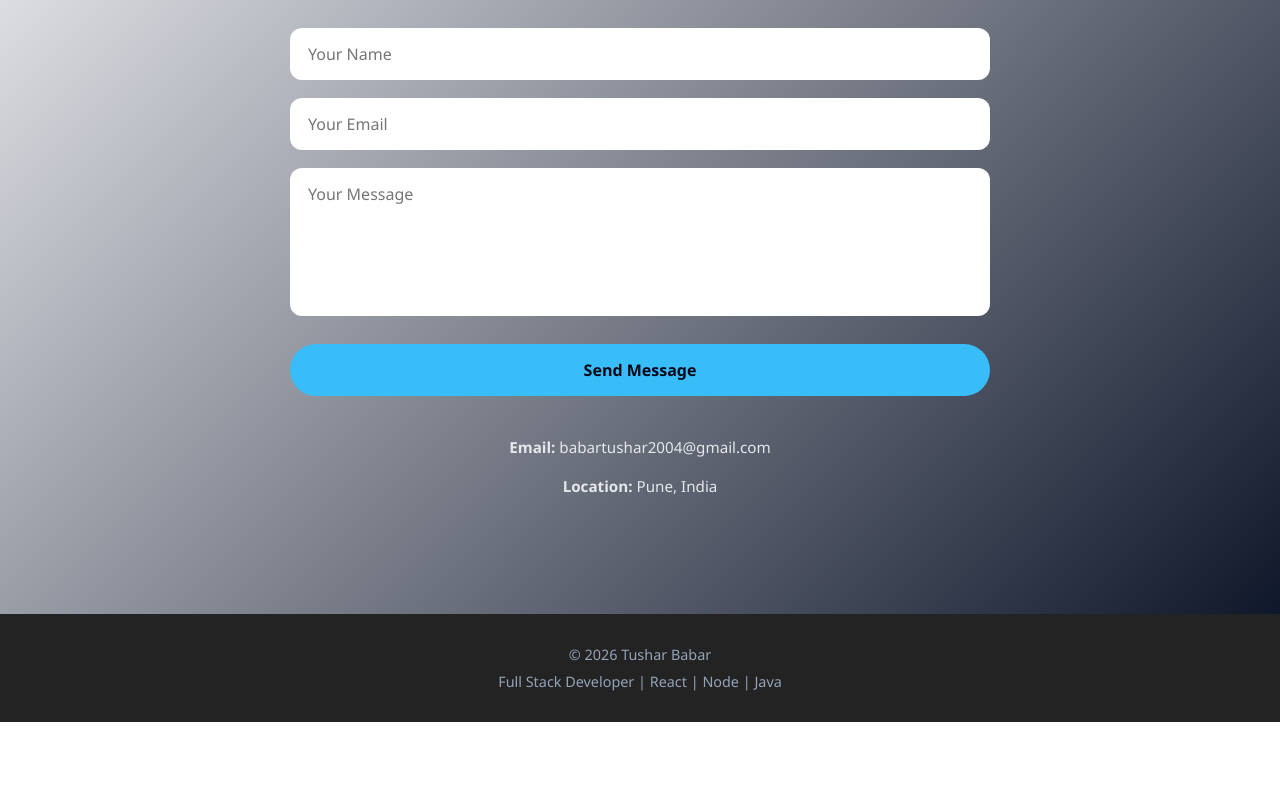
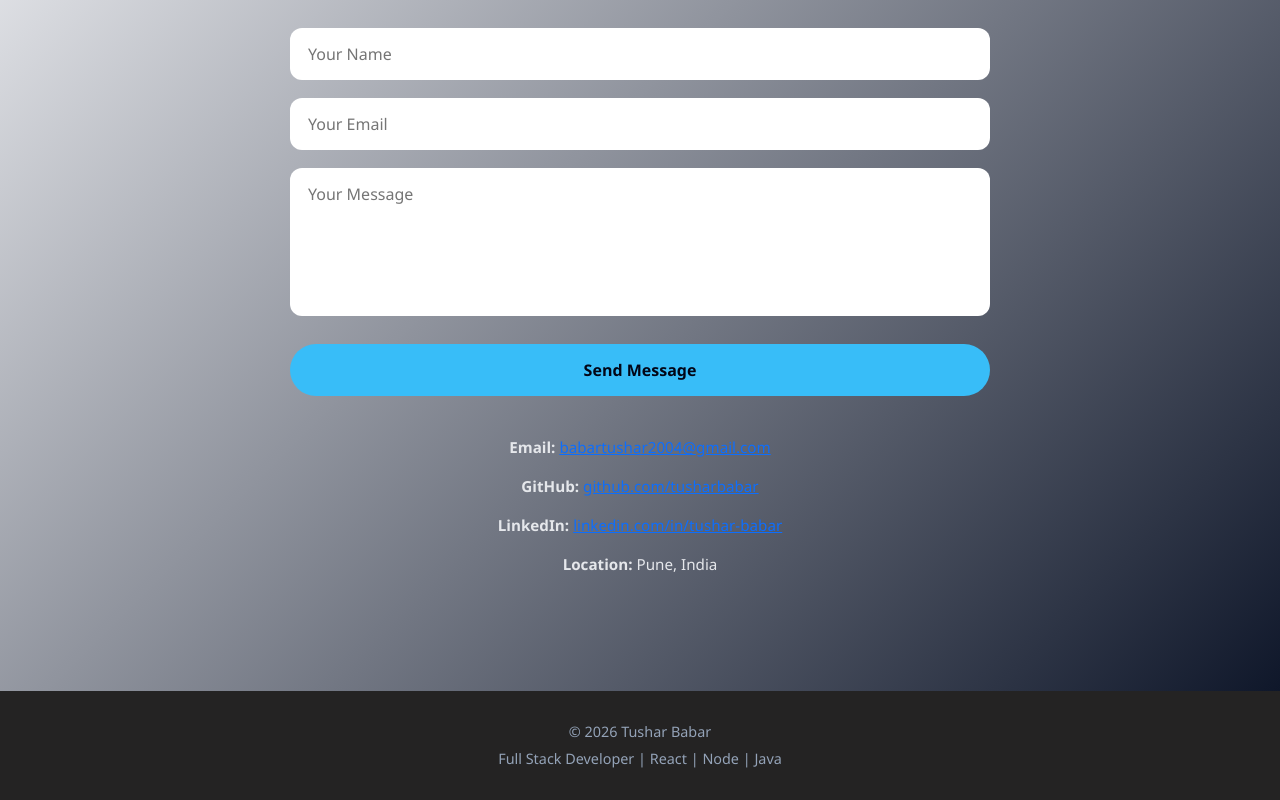
Before and after one commit to tusharbabar/Portfolio, a React (Vite) app: page / in a window 1280 px wide. Shown: the part 3330-4130 px from the top of the page. Before the commit the page ends 4052 px from the top, so only its background shows below. Built offline with nearby package versions, Linux system fonts and the light colour scheme.

Commit message:
Enhance Contact component with additional links
Updated contact information to include GitHub and LinkedIn links.

```diff
--- a/src/components/Contact.jsx
+++ b/src/components/Contact.jsx
@@ -1,4 +1,4 @@
- function Contact() {
+function Contact() {
   return (
     <>
       {/* Contact Section */}
@@ -10,6 +10,7 @@
             Feel free to reach out 👋
           </p>
 
+          {/* Contact Form */}
           <form className="contact-form">
             <input type="text" placeholder="Your Name" required />
             <input type="email" placeholder="Your Email" required />
@@ -17,9 +18,40 @@
             <button type="submit">Send Message</button>
           </form>
 
+          {/* Contact Info */}
           <div className="contact-info">
-            <p><strong>Email:</strong> babartushar2004@gmail.com</p>
-            <p><strong>Location:</strong> Pune, India</p>
+            <p>
+              <strong>Email:</strong>{" "}
+              <a href="mailto:babartushar2004@gmail.com">
+                babartushar2004@gmail.com
+              </a>
+            </p>
+
+            <p>
+              <strong>GitHub:</strong>{" "}
+              <a
+                href="https://github.com/tusharbabar"
+                target="_blank"
+                rel="noopener noreferrer"
+              >
+                github.com/tusharbabar
+              </a>
+            </p>
+
+            <p>
+              <strong>LinkedIn:</strong>{" "}
+              <a
+                href="https://linkedin.com/in/tushar-babar-69643a292"
+                target="_blank"
+                rel="noopener noreferrer"
+              >
+                linkedin.com/in/tushar-babar
+              </a>
+            </p>
+
+            <p>
+              <strong>Location:</strong> Pune, India
+            </p>
           </div>
         </div>
       </section>
```
